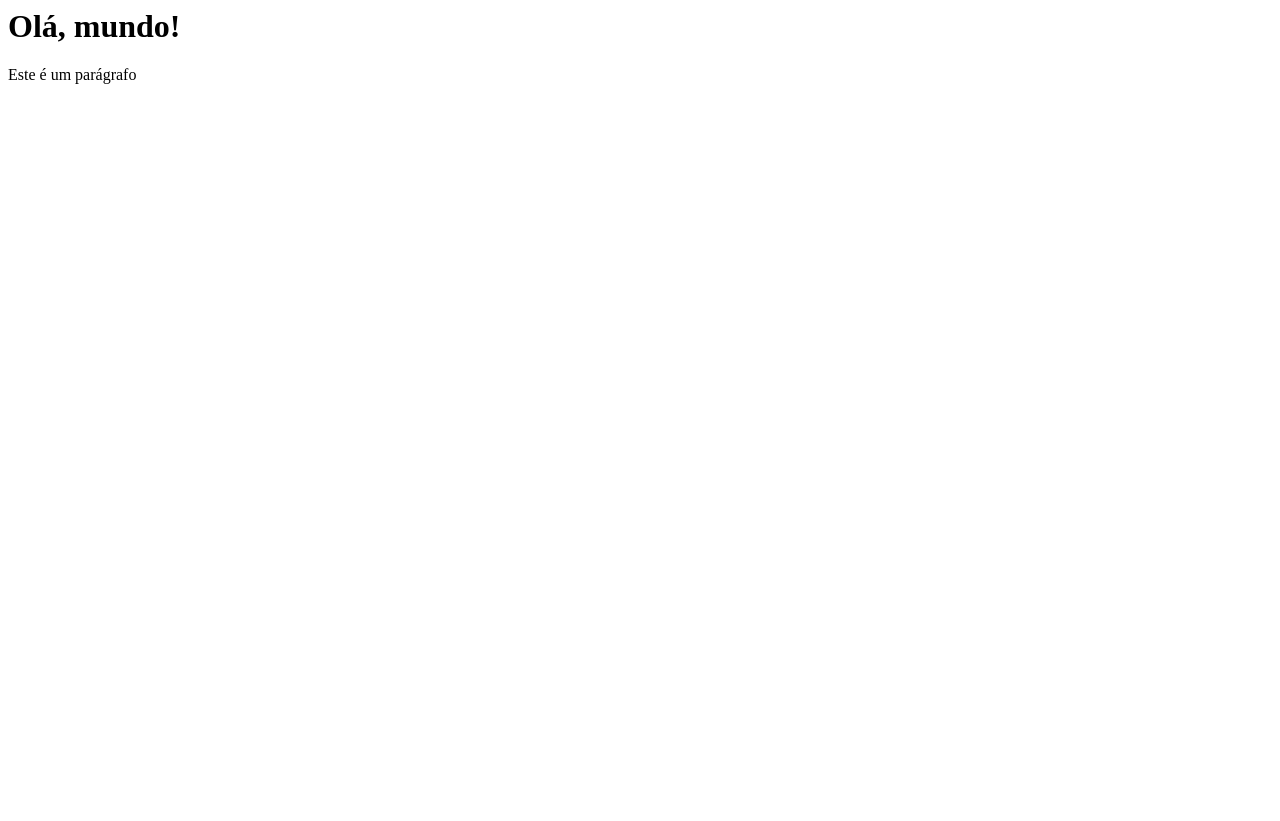
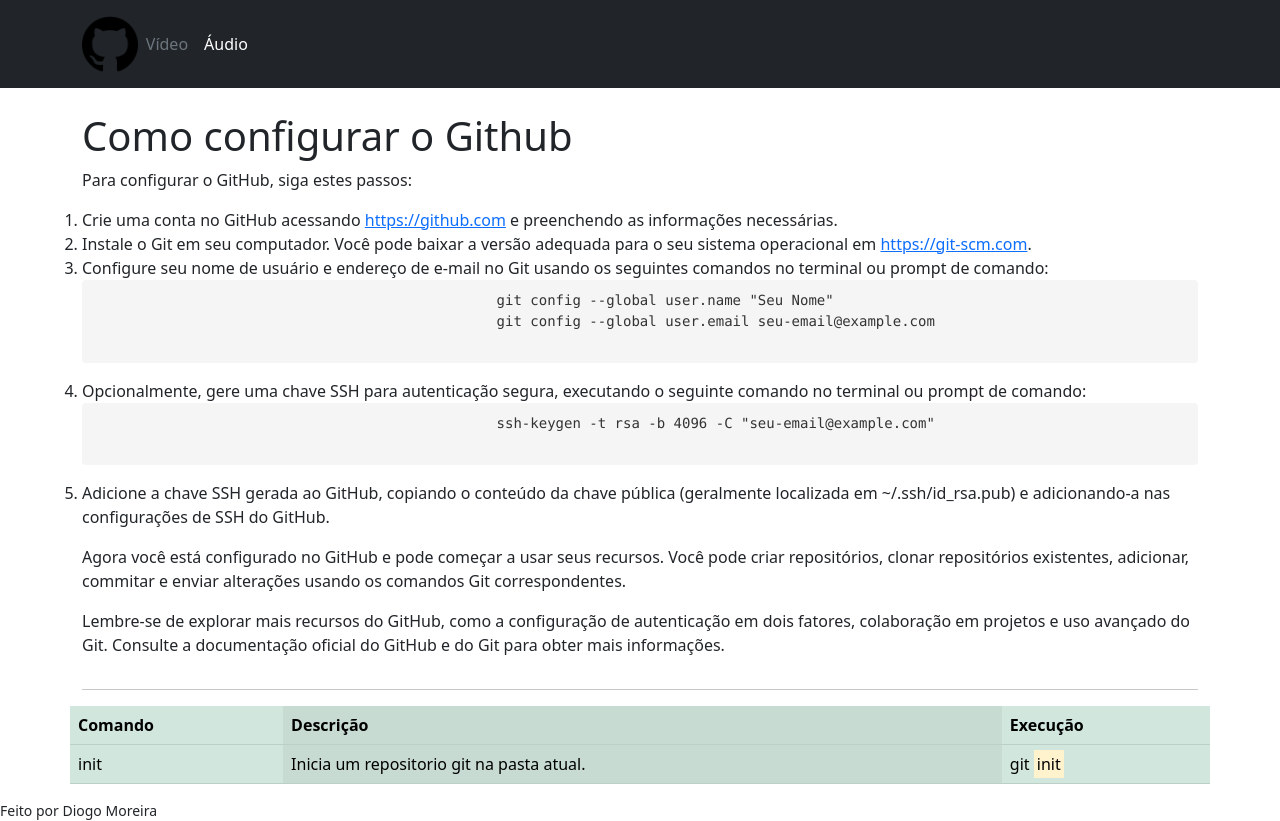
Before and after one commit to DiogoSilvaMoreira/ICC, a plain HTML site: page index.html in a window 1280 px wide. Before the commit the page ends 800 px from the top, so only its background shows below. Drawn offline with nearby package versions, Linux system fonts and the light colour scheme.

Commit message:
Atualizando projeto

```diff
--- /dev/null
+++ b/css/estilo.css
@@ -0,0 +1,9 @@
+.codigo-tema {
+    background-color: #f5f5f5;
+    color: #333;
+    padding: 10px;
+    font-family: Consolas, monospace;
+    font-size: 14px;
+    line-height: 1.5;
+    border-radius: 4px;
+  }
--- a/index.html
+++ b/index.html
@@ -1,9 +1,85 @@
 <html>
-	<head>
-		<title>Trabalho de ICC</title>
-	</head>
-	<body>
-		<h1>Olá, mundo!</h1>
-		<p>Este é um parágrafo</p>
-	</body>
+
+<head>
+	<title>
+		Trabalho de ICC
+	</title>
+	<link href="https://cdn.jsdelivr.net/npm/bootstrap@5.3.0/dist/css/bootstrap.min.css" rel="stylesheet"
+		type="text/css" />
+	<link href="css/estilo.css" rel="stylesheet" type="text/css" />
+</head>
+<header class="p-3 bg-dark text-white">
+	<div class="container">
+		<div class="d-flex flex-wrap align-items-center justify-content-center justify-content-lg-start">
+			<img src="img/github.png" style="max-width: 5%;" alt="icone do github">
+
+			<ul class="nav col-12 col-lg-auto me-lg-auto mb-2 justify-content-center mb-md-0">
+				<li><a href="video.html" class="nav-link px-2 text-secondary">Vídeo</a></li>
+				<li><a href="audio.html" class="nav-link px-2 text-white">Áudio</a></li>
+			</ul>
+		</div>
+	</div>
+</header>
+<br>
+
+<body>
+	<div class="container">
+		<div class="row">
+			<h1>Como configurar o Github</h1>
+			<p>Para configurar o GitHub, siga estes passos:</p>
+
+			<ol>
+				<li>Crie uma conta no GitHub acessando <a href="https://github.com">https://github.com</a> e preenchendo
+					as informações necessárias.</li>
+				<li>Instale o Git em seu computador. Você pode baixar a versão adequada para o seu sistema operacional
+					em <a href="https://git-scm.com">https://git-scm.com</a>.</li>
+				<li>Configure seu nome de usuário e endereço de e-mail no Git usando os seguintes comandos no terminal
+					ou prompt de comando:
+					<pre class="codigo-tema">
+						git config --global user.name "Seu Nome"
+						git config --global user.email seu-email@example.com
+					</pre>
+				</li>
+				<li>Opcionalmente, gere uma chave SSH para autenticação segura, executando o seguinte comando no
+					terminal ou prompt de comando:
+					<pre class="codigo-tema">
+						ssh-keygen -t rsa -b 4096 -C "seu-email@example.com"
+					</pre>
+				</li>
+				<li>Adicione a chave SSH gerada ao GitHub, copiando o conteúdo da chave pública (geralmente localizada
+					em ~/.ssh/id_rsa.pub) e adicionando-a nas configurações de SSH do GitHub.</li>
+			</ol>
+
+			<p>Agora você está configurado no GitHub e pode começar a usar seus recursos. Você pode criar repositórios,
+				clonar repositórios existentes, adicionar, commitar e enviar alterações usando os comandos Git
+				correspondentes.</p>
+
+			<p>Lembre-se de explorar mais recursos do GitHub, como a configuração de autenticação em dois fatores,
+				colaboração em projetos e uso avançado do Git. Consulte a documentação oficial do GitHub e do Git para
+				obter mais informações.</p>
+
+		</div>
+		<hr>
+		<div class="row">
+			<table class="table table-success table-striped-columns">
+				<th>
+					<b>Comando</b>
+				<td><b>Descrição</b></td>
+				<td><b>Execução</b></td>
+				</th>
+				<tbody>
+					<tr>
+						<td>init</td>
+						<td>Inicia um repositorio git na pasta atual.</td>
+						<td>git <mark>init</mark></td>
+					</tr>
+				</tbody>
+			</table>
+		</div>
+	</div>
+</body>
+<footer style=>
+	<small>Feito por Diogo Moreira</small>
+</footer>
+
 </html>
```
Also changed, not shown: audio.html (added, +2 -0 lines), video.html (added, +2 -0 lines), img/github.png (added).
